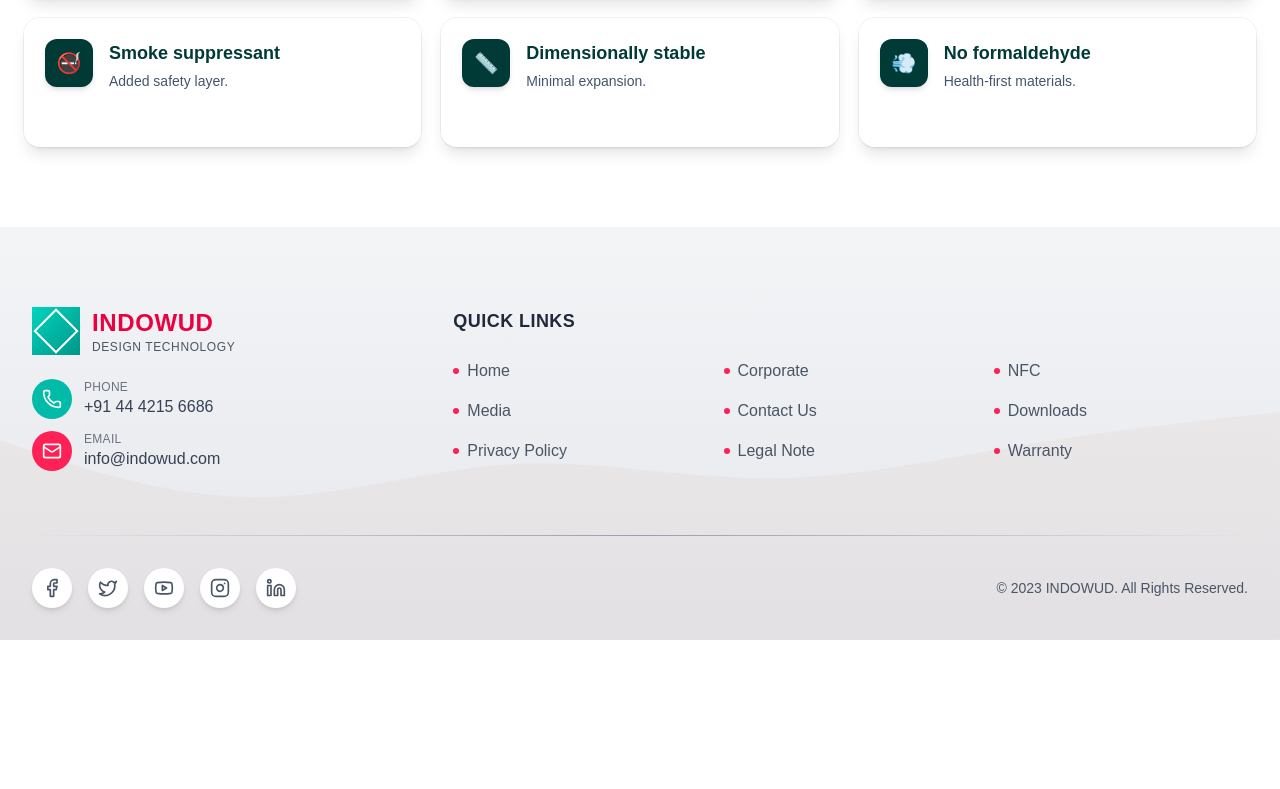
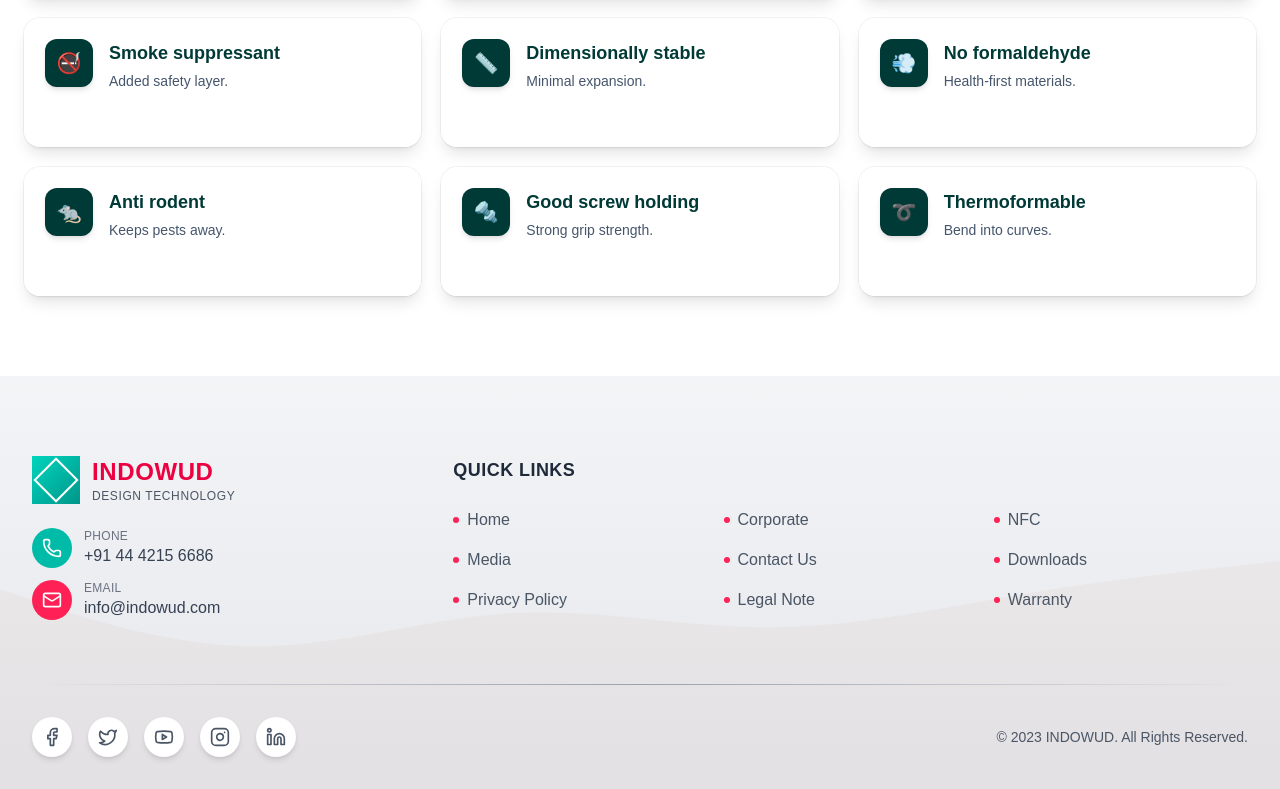
Before and after one commit to Monil072718/indowud, a Next.js app: page /nfc/features in a window 1280 px wide. Shown: the part 1171-1960 px from the top of the page. Before the commit the page ends 1811 px from the top, so only its background shows below. Built offline with nearby package versions, Linux system fonts and the light colour scheme; no server answers.

Commit message:
feat: add new NFC features page with animated feature cards

```diff
--- a/src/app/nfc/features/page.tsx
+++ b/src/app/nfc/features/page.tsx
@@ -44,6 +44,11 @@ function FeaturesSection({
       { id: "smoke", title: "Smoke suppressant", desc: "Added safety layer.", icon: <Emoji>🚭</Emoji> },
       { id: "stable", title: "Dimensionally stable", desc: "Minimal expansion.", icon: <Emoji>📏</Emoji> },
       { id: "nofume", title: "No formaldehyde", desc: "Health-first materials.", icon: <Emoji>💨</Emoji> },
+
+      // --- ADDED NEW ITEMS BELOW ---
+      { id: "rodent", title: "Anti rodent", desc: "Keeps pests away.", icon: <Emoji>🐀</Emoji> },
+      { id: "screw", title: "Good screw holding", desc: "Strong grip strength.", icon: <Emoji>🔩</Emoji> },
+      { id: "thermo", title: "Thermoformable", desc: "Bend into curves.", icon: <Emoji>➰</Emoji> },
     ];
 
   return (
```
